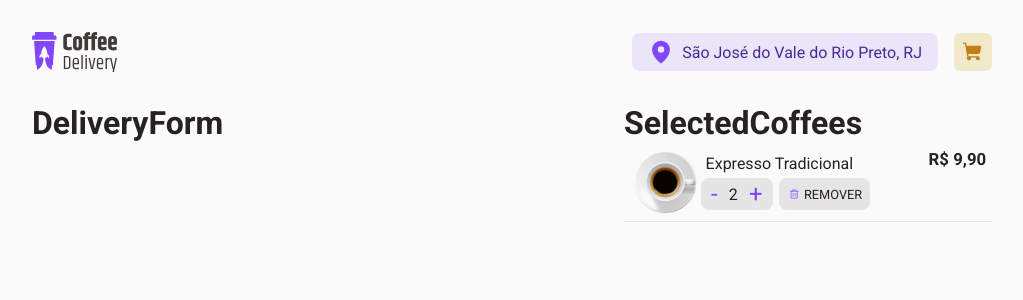
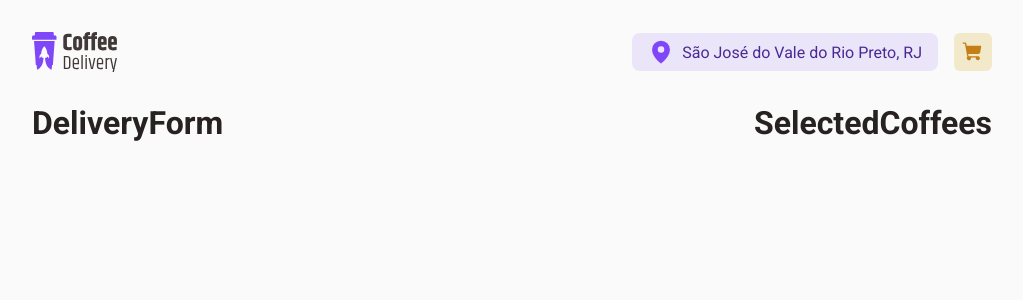
Before and after one commit to GabrielGCJ/d-02-react-js-rocketseat-coffee-delivery, a React (Vite) app: page /checkout in a window 1280 px wide. Shown: the top 300 px of the page, without its empty margins (128-1151 px from the left). Built offline with nearby package versions, Linux system fonts and the light colour scheme.

Commit message:
feature/use-context-to-selected-coffees

```diff
--- a/src/components/SelectedCoffee/SelectedCoffee.tsx
+++ b/src/components/SelectedCoffee/SelectedCoffee.tsx
@@ -1,4 +1,4 @@
-import { Binoculars, Trash } from 'phosphor-react'
+import { Trash } from 'phosphor-react'
 import { expressoTradicionalImg } from '../../assents'
 
 import {
@@ -13,24 +13,39 @@ import {
   ImgTitleButonsContainer,
   TrashContainer,
 } from './styles'
+import { coffeeDataType } from '../../data/coffeeData'
 
-export const SelectedCoffee = () => {
+interface SelectedCoffeeType {
+  id: string
+  img: any
+  name: string
+  price: number
+  quantity: number
+}
+
+export const SelectedCoffee = ({
+  id,
+  img,
+  name,
+  price,
+  quantity,
+}: SelectedCoffeeType) => {
   return (
     <SelectedCoffeeContainer>
       <ImgTitleButonsContainer>
         <ImgContainer>
-          <img src={expressoTradicionalImg} alt="" />
+          <img src={img} alt="" />
         </ImgContainer>
 
         <TitleAndButtonsContainer>
           <TitleContainer>
-            <p>Expresso Tradicional</p>
+            <p>{name}</p>
           </TitleContainer>
 
           <ButtonsContainer>
             <QuantityContainer>
               <button>-</button>
-              <span id="valorContador">2</span>
+              <span id="quantity">{quantity}</span>
               <button>+</button>
             </QuantityContainer>
 
@@ -44,9 +59,7 @@ export const SelectedCoffee = () => {
         </TitleAndButtonsContainer>
       </ImgTitleButonsContainer>
       <PriceContainer>
-        {/* <p>R$ 9,90</p> */}
-        {/* <h2>{price.toFixed(2).replace('.', ',')}</h2> */}
-        <h2>R$ 9,90</h2>
+        <h2>{`R$ ${price.toFixed(2).replace('.', ',')}`}</h2>
       </PriceContainer>
     </SelectedCoffeeContainer>
   )
--- a/src/components/SelectedCoffee/styles.ts
+++ b/src/components/SelectedCoffee/styles.ts
@@ -9,7 +9,7 @@ export const SelectedCoffeeContainer = styled.div`
   width: 23rem;
   height: 5rem;
 
-  border-bottom: 1px solid ${(props) => props.theme['gray-500']};
+  border-bottom: 2px solid ${(props) => props.theme['gray-500']};
 
   img {
     width: 4.5rem;
@@ -40,6 +40,8 @@ export const TitleAndButtonsContainer = styled.div`
   display: flex;
   flex-direction: column;
   align-items: start;
+
+  padding-left: 15px;
 `
 
 export const TitleContainer = styled.div`
@@ -102,6 +104,6 @@ export const TrashContainer = styled.div`
 export const PriceContainer = styled.div`
   display: flex;
   font-size: 0.7rem;
-  padding-bottom: 2.8rem;
+  padding-bottom: 2.5rem;
   padding-left: 2.8rem;
 `
--- a/src/pages/CheckoutPage/CheckoutPage.tsx
+++ b/src/pages/CheckoutPage/CheckoutPage.tsx
@@ -9,8 +9,6 @@ import {
   TextSelectedCoffees,
 } from './styles'
 import { CoffeeContext } from '../../contexts/CoffeeContext'
-
-import { Coffee } from 'phosphor-react'
 
 import { SelectedCoffee } from '../../components/SelectedCoffee/SelectedCoffee'
 
@@ -31,7 +29,18 @@ export const CheckoutPage = () => {
           <h1>SelectedCoffees</h1>
         </TextSelectedCoffees>
         <SelectedCoffees>
-          <SelectedCoffee />
+          {activeCoffeeInfo.map((coffee) => {
+            return (
+              <SelectedCoffee
+                key={coffee.id}
+                id={coffee.id}
+                img={coffee.img}
+                name={coffee.name}
+                price={coffee.price}
+                quantity={coffee.quantity}
+              />
+            )
+          })}
         </SelectedCoffees>
       </SelectedCoffeesContainer>
     </CheckoutContainer>
```
